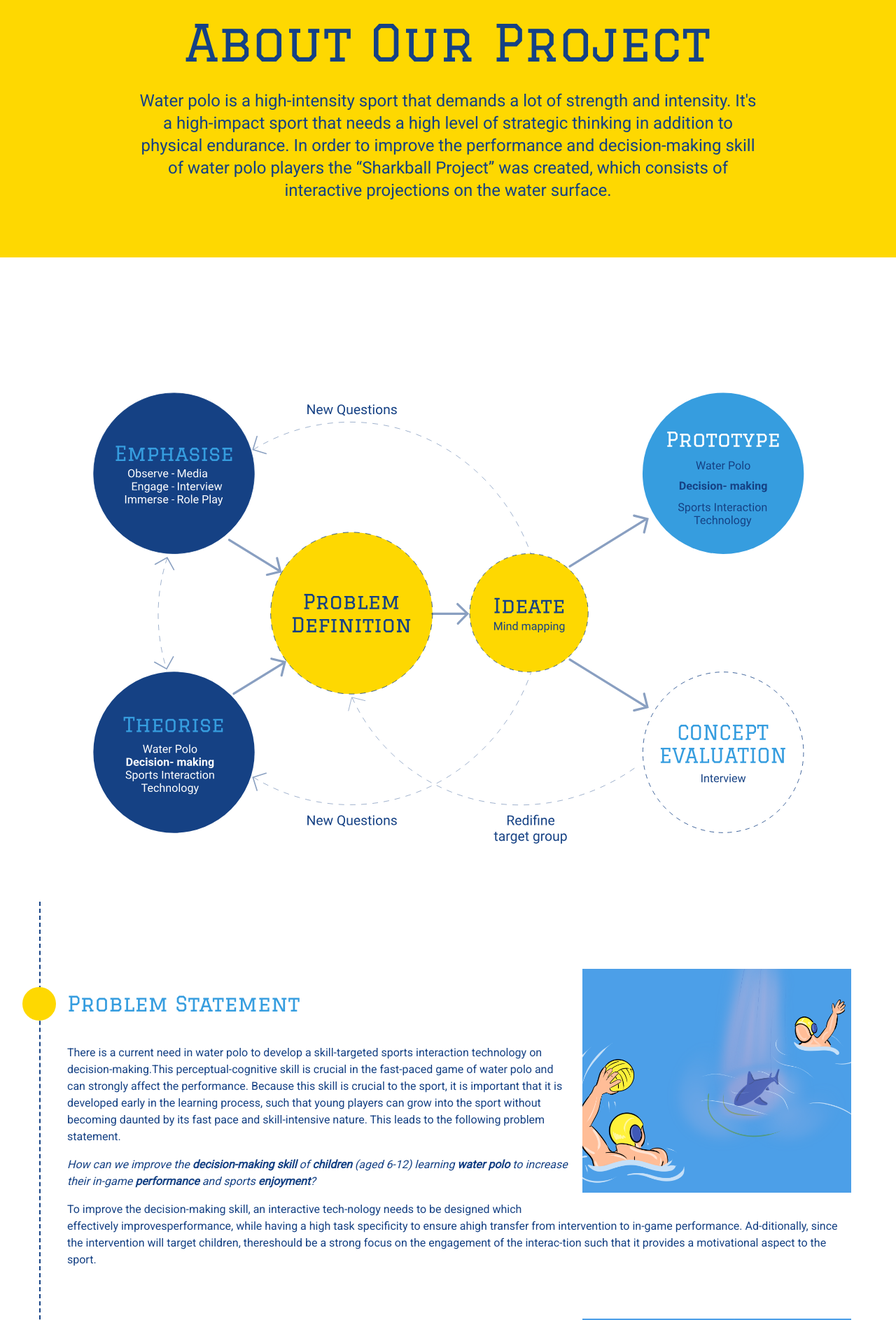
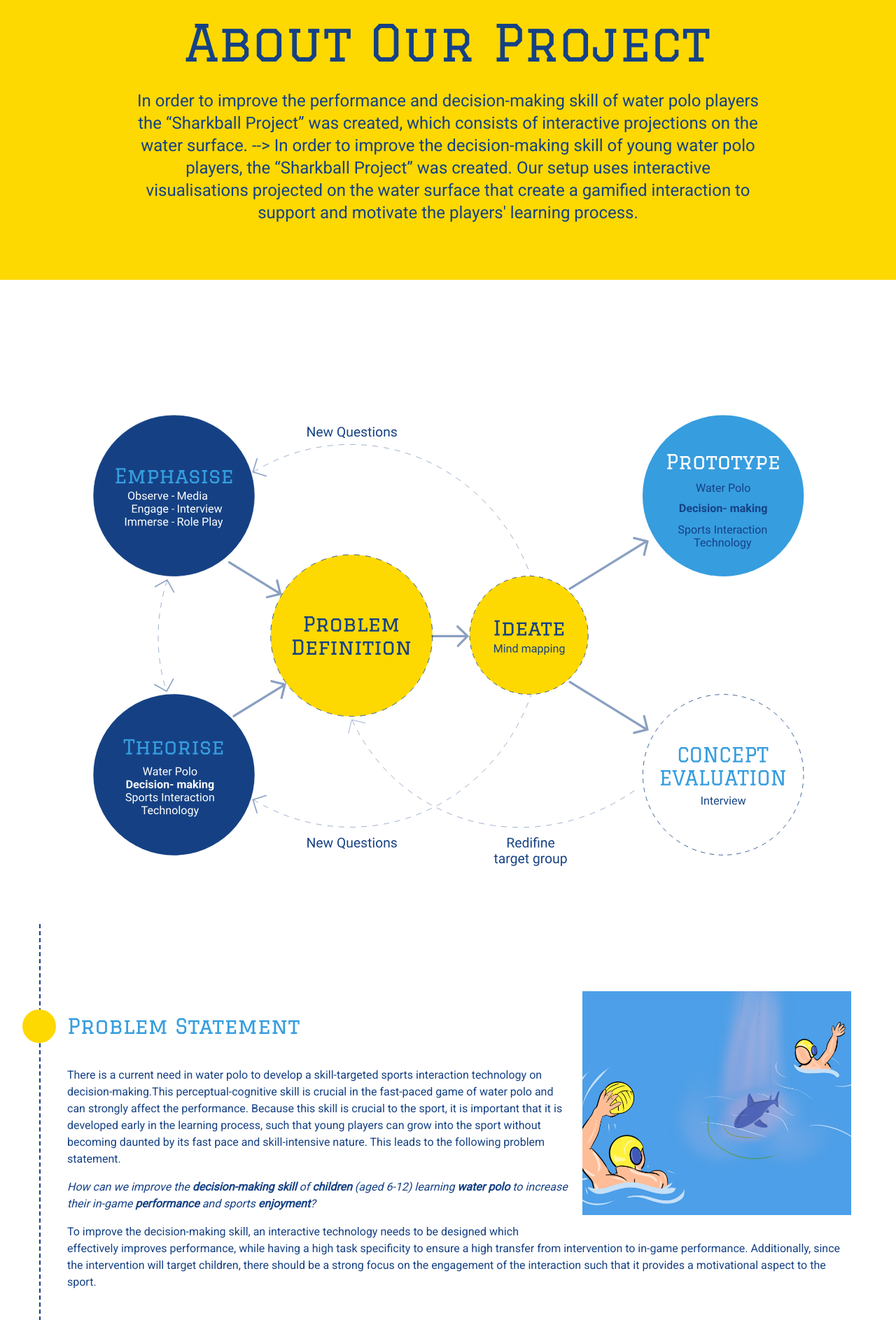
Before and after one commit to jaec86/sit, a Vue app: page / in a window 1280 px wide. Shown: the part 840-2727 px from the top of the page at 70% size. Built offline with nearby package versions, Linux system fonts and the light colour scheme.

Commit message:
Update home view

```diff
--- a/src/views/Home.vue
+++ b/src/views/Home.vue
@@ -17,17 +17,13 @@
     <div class="py-12 w-full bg-yellow text-blue text-center">
       <div class="mx-auto max-w-4xl">
         <div class="font-graduate text-7xl">About Our Project</div>
-        <div class="my-8 text-2xl">Water polo is a high-intensity sport that demands a lot of strength and intensity. It's a high-impact sport that needs a high level of strategic thinking in addition to physical endurance. In order to improve the performance and decision-making skill of water polo players the “Sharkball Project” was created, which consists of interactive projections on the water surface.</div>
+        <div class="my-8 text-2xl">In order to improve the performance and decision-making skill of water polo players the “Sharkball Project” was created, which consists of interactive projections on the water surface. --> In order to improve the decision-making skill of young water polo players, the “Sharkball Project” was created. Our setup uses interactive visualisations projected on the water surface that create a gamified interaction to support and motivate the players' learning process.</div>
       </div>
     </div>
     <div class="pl-8 pt-16 w-full bg-white">
       <div class="mx-auto max-w-screen-xl pt-8 pl-6 pr-16">
         <div class="relative flex flex-col justify-center items-center">
           <img src="@/assets/ideation.svg" class="w-full" />
-          <!-- <div class="absolute inset-0 bg-black opacity-50"></div>
-          <div class="absolute flex flex-col justify-center items-center w-48 h-48 rounded-full bg-black bg-opacity-75 cursor-pointer">
-            <img src="@/assets/play.svg" class="ml-6" />
-          </div> -->
         </div>
       </div>
     </div>
@@ -44,7 +40,7 @@
           </div>
           <p class="py-2">There is a current need in water polo to develop a skill-targeted sports interaction technology on decision-making.This perceptual-cognitive skill is crucial in the fast-paced game of water polo and can strongly affect the performance. Because this skill is crucial to the sport, it is important that it is developed early in the learning process, such that young players can grow into the sport without becoming daunted by its fast pace and skill-intensive nature. This leads to the following problem statement.</p>
           <p class="py-2 italic">How can we improve the <strong>decision-making skill</strong> of <strong>children</strong> (aged 6-12) learning <strong>water polo</strong> to increase their in-game <strong>performance</strong> and sports <strong>enjoyment</strong>?</p>
-          <p class="py-2">To improve the decision-making skill, an interactive tech-nology needs to be designed which effectively improvesperformance, while having a high task specificity to ensure ahigh transfer from intervention to in-game performance. Ad-ditionally, since the intervention will target children, thereshould be a strong focus on the engagement of the interac-tion such that it provides a motivational aspect to the sport.</p>
+          <p class="py-2">To improve the decision-making skill, an interactive technology needs to be designed which effectively improves performance, while having a high task specificity to ensure a high transfer from intervention to in-game performance. Additionally, since the intervention will target children, there should be a strong focus on the engagement of the interaction such that it provides a motivational aspect to the sport.</p>
         </div>
         <div class="relative py-8">
           <div class="mb-4 ml-4 w-96 h-80 bg-gray float-right">
```
